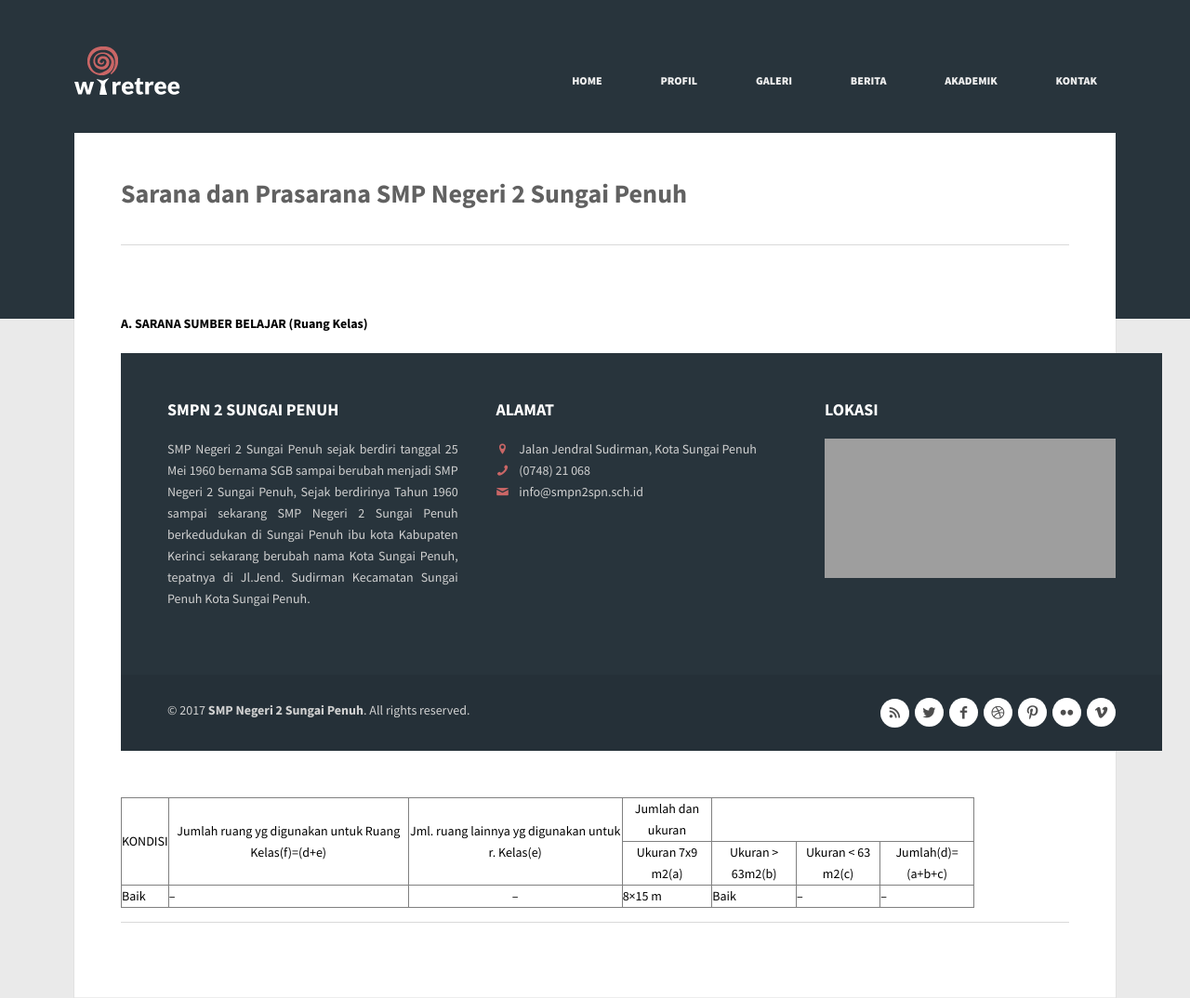
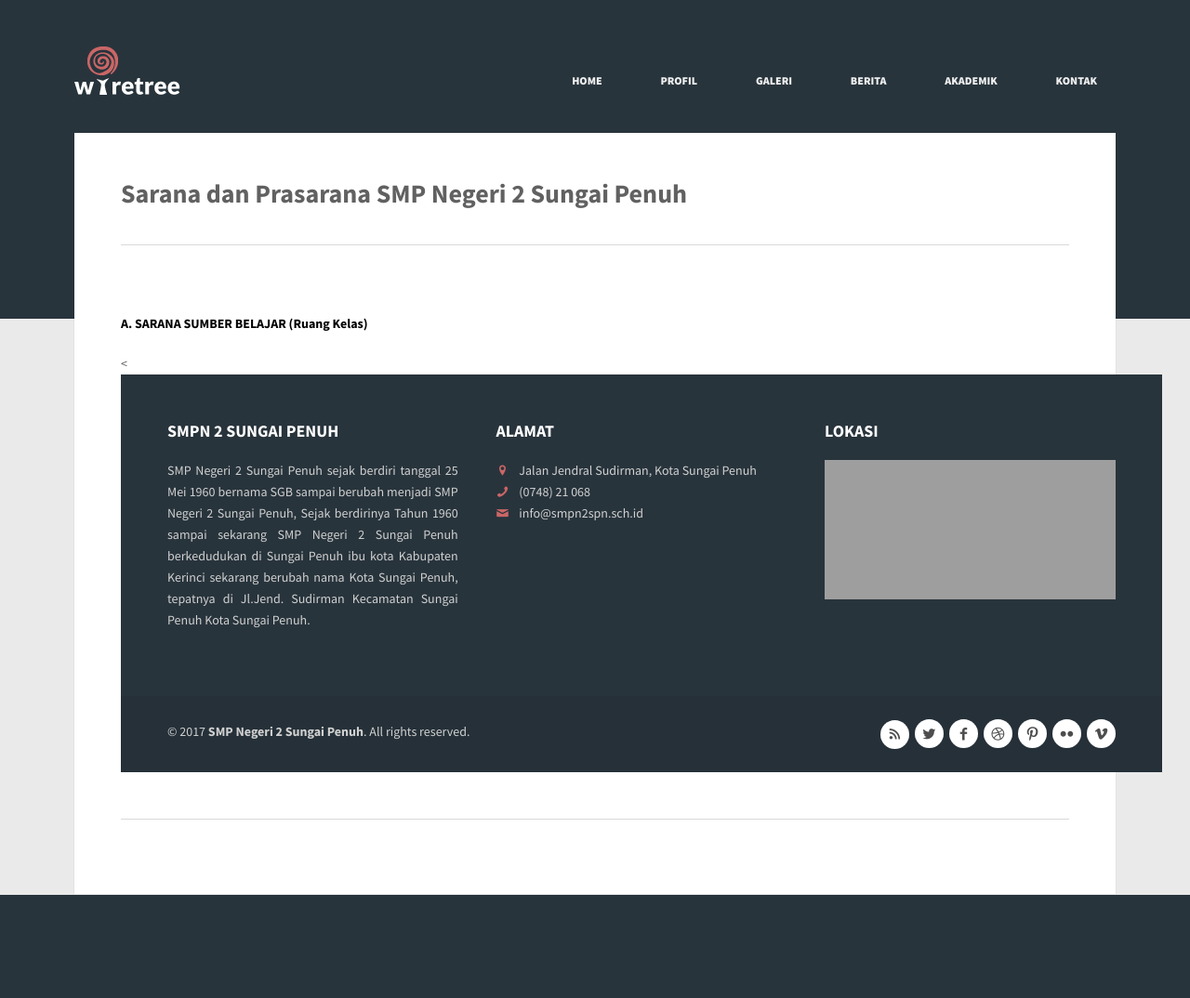
Before and after one commit to novalkrnfds/SMPN2dev, a CodeIgniter app: page /SMPN2dev/profil/saranaprasarana in a window 1280 px wide. Shown: the whole page at 93% size. After the commit the page ends 963 px from the top, so only its background shows below. Run offline with CodeIgniter, Linux system fonts and the light colour scheme; some libraries are stand-ins or nearby versions; grey boxes are pictures that could not be loaded.

```diff
--- a/application/views/content/profil/saranaprasarana.php
+++ b/application/views/content/profil/saranaprasarana.php
@@ -6,28 +6,4 @@
 		<hr>
 <p style="text-align: left;"><b> </b><br />
 <span style="color: #000000;"><strong>A. SARANA SUMBER BELAJAR (Ruang Kelas)</strong></span></p>
-<table border="1" width="90%">
-<tbody>
-<tr align="center">
-<td style="text-align: center;" rowspan="2"><span style="color: #000000;">KONDISI</span></td>
-<td style="text-align: center;" rowspan="2"><span style="color: #000000;">Jumlah ruang yg digunakan untuk Ruang Kelas(f)=(d+e)</span></td>
-<td style="text-align: center;" rowspan="2"><span style="color: #000000;">Jml. ruang lainnya yg digunakan untuk r. Kelas(e)</span></td>
-<td style="text-align: center;" rowspan=""><span style="color: #000000;">Jumlah dan ukuran</span></td>
-</tr>
-<tr align="center">
-<td style="text-align: center;"><span style="color: #000000;">Ukuran 7x9 m2(a)</span></td>
-<td style="text-align: center;"><span style="color: #000000;">Ukuran > 63m2(b)</span></td>
-<td style="text-align: center;"><span style="color: #000000;">Ukuran < 63 m2(c)</span></td>
-<td style="text-align: center;"><span style="color: #000000;">Jumlah(d)=(a+b+c)</span></td>
-<tr>
-<td><span style="color: #000000;">Baik</span></td>
-<td style="text-align: left;"><span style="color: #000000;">&#8211;</span></td>
-<td style="text-align: center;"><span style="color: #000000;">&#8211;</span></td>
-<td><span style="color: #000000;">8&#215;15 m</span></td>
-<td><span style="color: #000000;">Baik</span></td>
-<td><span style="color: #000000;">&#8211;</span></td>
-<td><span style="color: #000000;">&#8211;</span></td>
-</tr>
-</tr>
-</div>
-</div>
+<
```
